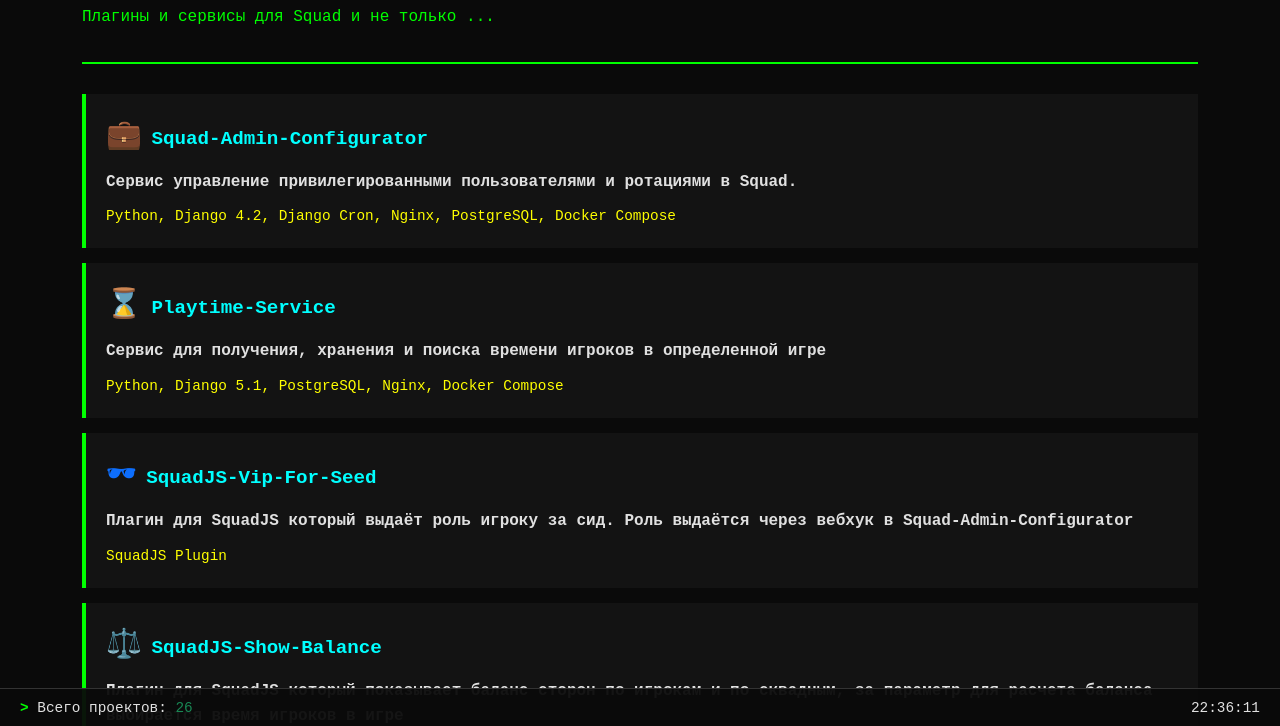
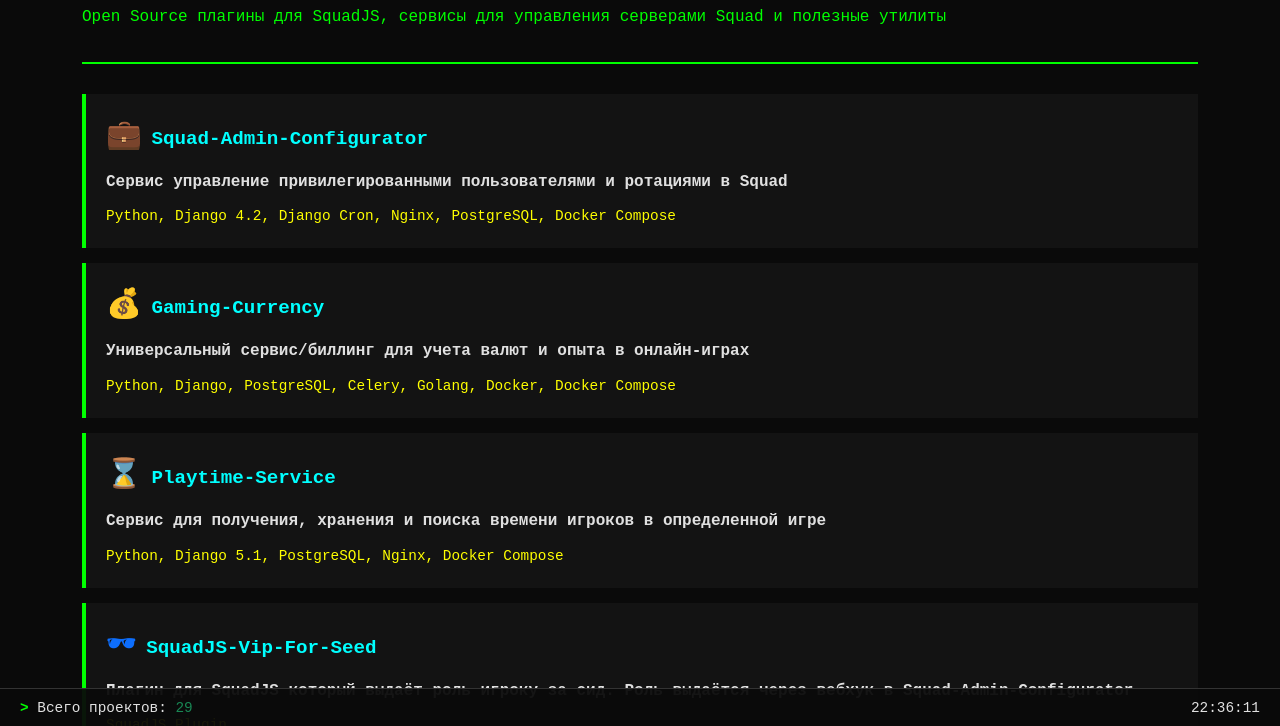
Before and after one commit to ar1ocker/ar1ocker.github.io, a plain HTML site: page index.html in a window 1280 px wide. Shown: the part 72-798 px from the top of the page. Drawn offline with nearby package versions, Linux system fonts and the light colour scheme.

Commit message:
Add files via upload

```diff
--- a/index.html
+++ b/index.html
@@ -3,7 +3,7 @@
   <head>
     <meta charset="UTF-8" />
     <meta name="viewport" content="width=device-width, initial-scale=1.0" />
-    <title>AR1OCKER - Squad</title>
+    <title>AR1OCKER</title>
 
     <link
       href="https://cdn.jsdelivr.net/npm/bootstrap@5.3.0/dist/css/bootstrap.min.css"
@@ -13,6 +13,12 @@
       rel="stylesheet"
       href="https://cdnjs.cloudflare.com/ajax/libs/font-awesome/6.4.0/css/all.min.css"
     />
+    <meta name="description" content="Коллекция Open Source плагинов для SquadJS, сервисы для управления серверами Squad, Discord боты и утилиты. Все проекты с открытым исходным кодом на GitHub.">
+    <meta name="keywords" content="Squad, Squad game, SquadJS, плагины, сервисы, Discord боты, open source, GitHub, Python, JavaScript, Docker, игровые серверы, администрирование">
+    <meta name="author" content="ar1ocker">
+    <meta name="robots" content="index, follow">
+    <meta name="language" content="Russian">
+    <meta name="revisit-after" content="7 days">
 
     <style>
       :root {
@@ -150,7 +156,7 @@
         <h1>
           <i class="fas fa-terminal"></i> AR1OCKER <span class="blink">_</span>
         </h1>
-        <p class="typewriter">Плагины и сервисы для Squad и не только ...</p>
+        <p class="typewriter">Open Source плагины для SquadJS, сервисы для управления серверами Squad и полезные утилиты</p>
       </div>
       <div id="projects-list">
         <div class="project-item">
@@ -164,11 +170,29 @@
           <p class="project-description">
             <strong
               >Сервис управление привилегированными пользователями и ротациями в
-              Squad.</strong
+              Squad</strong
             >
           </p>
           <div class="project-tech">
             Python, Django 4.2, Django Cron, Nginx, PostgreSQL, Docker Compose
+          </div>
+        </div>
+
+        <div class="project-item">
+          <a
+            href="https://github.com/ar1ocker/Gaming-Currency"
+            target="_blank"
+          >
+            <span class="project-icon">💰</span>
+            <span class="project-title">Gaming-Currency</span>
+          </a>
+          <p class="project-description">
+            <strong
+              >Универсальный сервис/биллинг для учета валют и опыта в онлайн-играх</strong
+            >
+          </p>
+          <div class="project-tech">
+            Python, Django, PostgreSQL, Celery, Golang, Docker, Docker Compose
           </div>
         </div>
 
@@ -639,7 +663,7 @@
     <div class="status-bar">
       <div>
         <span class="cursor">></span> Всего проектов:
-        <span class="text-success">26</span>
+        <span class="text-success">29</span>
       </div>
       <div>
         <span id="current-time"></span>
```
